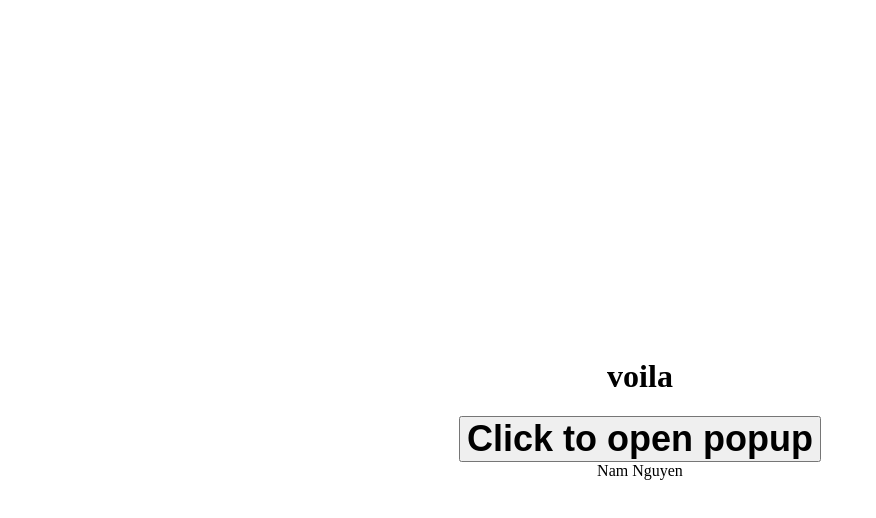
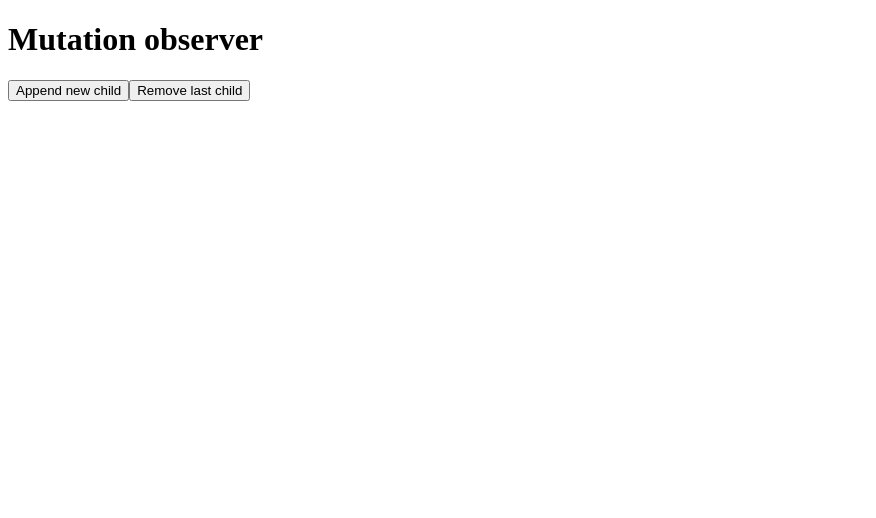
Before and after one commit to willnguyen1312/react-pro, a React (Vite) app: page / in a window 1280 px wide. Shown: the top 518 px of the page, without its empty margins (0-876 px from the left). Built offline with nearby package versions, Linux system fonts and the light colour scheme.

Commit message:
Amazing MutationObserver ✨

```diff
--- /dev/null
+++ b/src/MutationObserver.tsx
@@ -0,0 +1,61 @@
+import { useEffect, useState } from "react";
+
+export default function MutationObserverApp() {
+  const [list, setList] = useState<string[]>([]);
+
+  useEffect(() => {
+    const observer = new MutationObserver((mutations) => {
+      const newNode = mutations[0].addedNodes[0];
+
+      if (newNode) {
+        console.log("New node added:", newNode);
+      }
+
+      const removedNode = mutations[0].removedNodes[0];
+
+      if (removedNode) {
+        console.log("Node removed:", removedNode);
+      }
+    });
+
+    const ul = document.querySelector("ul") as HTMLUListElement;
+
+    observer.observe(ul, {
+      childList: true,
+    });
+
+    return () => {
+      observer.disconnect();
+    };
+  }, []);
+
+  return (
+    <div>
+      <h1>Mutation observer</h1>
+      <button
+        onClick={() => {
+          setList((prev) => [...prev, `${prev.length + 1}`]);
+        }}
+      >
+        Append new child
+      </button>
+      <button
+        onClick={() => {
+          setList((prev) => {
+            const newList = [...prev];
+            newList.pop();
+            return newList;
+          });
+        }}
+      >
+        Remove last child
+      </button>
+
+      <ul>
+        {list.map((item) => (
+          <li key={item}>{item}</li>
+        ))}
+      </ul>
+    </div>
+  );
+}
--- a/src/main.tsx
+++ b/src/main.tsx
@@ -1,19 +1,7 @@
 import ReactDOM from "react-dom/client";
 import "virtual:uno.css";
 
-import App from "./Popup";
-
-async function main() {
-  const firstPromise = Promise.resolve("first");
-
-  const second = undefined;
-
-  const data = await Promise.all([firstPromise, second]);
-
-  console.log(data);
-}
-
-main();
+import App from "./MutationObserver";
 
 const rootElement = document.getElementById("root") as HTMLElement;
 
```
